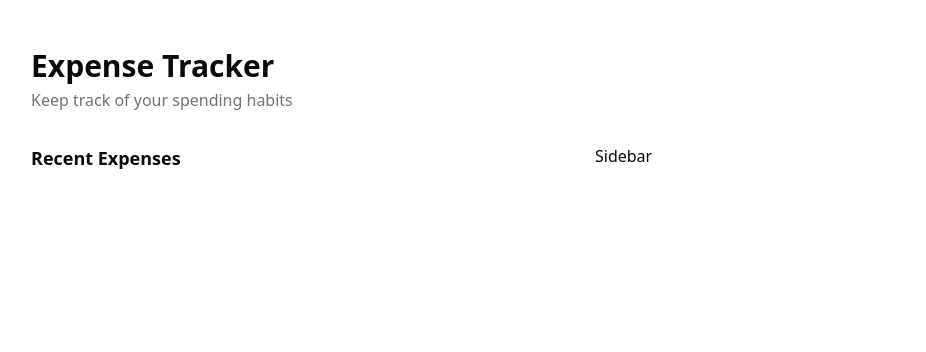
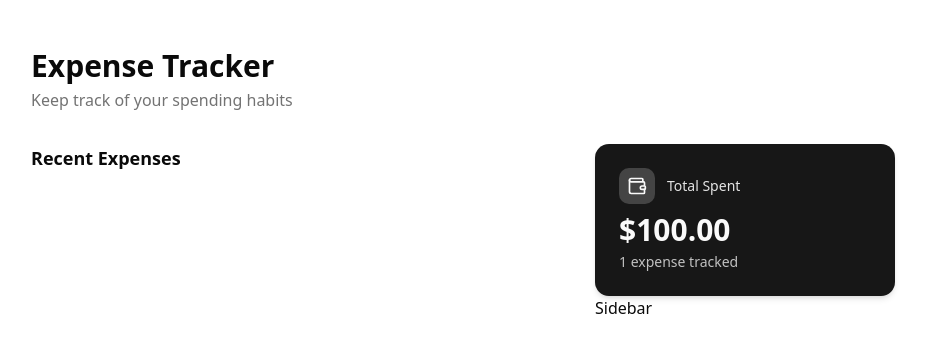
Before and after one commit to Alejandro1709/expense-tracker, a React (Vite) app: page / in a window 1280 px wide. Shown: the top 352 px of the page, without its empty margins (177-1103 px from the left). Built offline with nearby package versions, Linux system fonts and the light colour scheme.

Commit message:
Add: ExpenseSummary Component

```diff
--- a/src/App.tsx
+++ b/src/App.tsx
@@ -1,3 +1,5 @@
+import { ExpenseSummary } from './components/ExpenseSummary'
+
 function App() {
   return (
     <div className="min-h-screen bg-background">
@@ -26,8 +28,8 @@ function App() {
 
           {/* Sidebar */}
           <aside className="space-y-6 order-1 lg:order-2">
-            {/* <ExpenseSummary total={totalExpenses} count={expenses.length} />
-            <ExpenseForm onSubmit={handleAddExpense} /> */}
+            <ExpenseSummary total={100} count={1} />
+            {/* <ExpenseForm onSubmit={handleAddExpense} /> */}
             Sidebar
           </aside>
         </div>
--- /dev/null
+++ b/src/components/ExpenseSummary.tsx
@@ -0,0 +1,23 @@
+import { Wallet } from 'lucide-react'
+
+interface ExpenseSummaryProps {
+  total: number
+  count: number
+}
+
+export function ExpenseSummary({ total, count }: ExpenseSummaryProps) {
+  return (
+    <div className="bg-primary text-primary-foreground p-6 rounded-xl shadow-card">
+      <div className="flex items-center gap-3 mb-2">
+        <div className="p-2 bg-primary-foreground/20 rounded-lg">
+          <Wallet className="h-5 w-5" />
+        </div>
+        <span className="text-sm font-medium opacity-90">Total Spent</span>
+      </div>
+      <p className="text-3xl font-bold">${total.toFixed(2)}</p>
+      <p className="text-sm opacity-75 mt-1">
+        {count} expense{count !== 1 ? 's' : ''} tracked
+      </p>
+    </div>
+  )
+}
```
